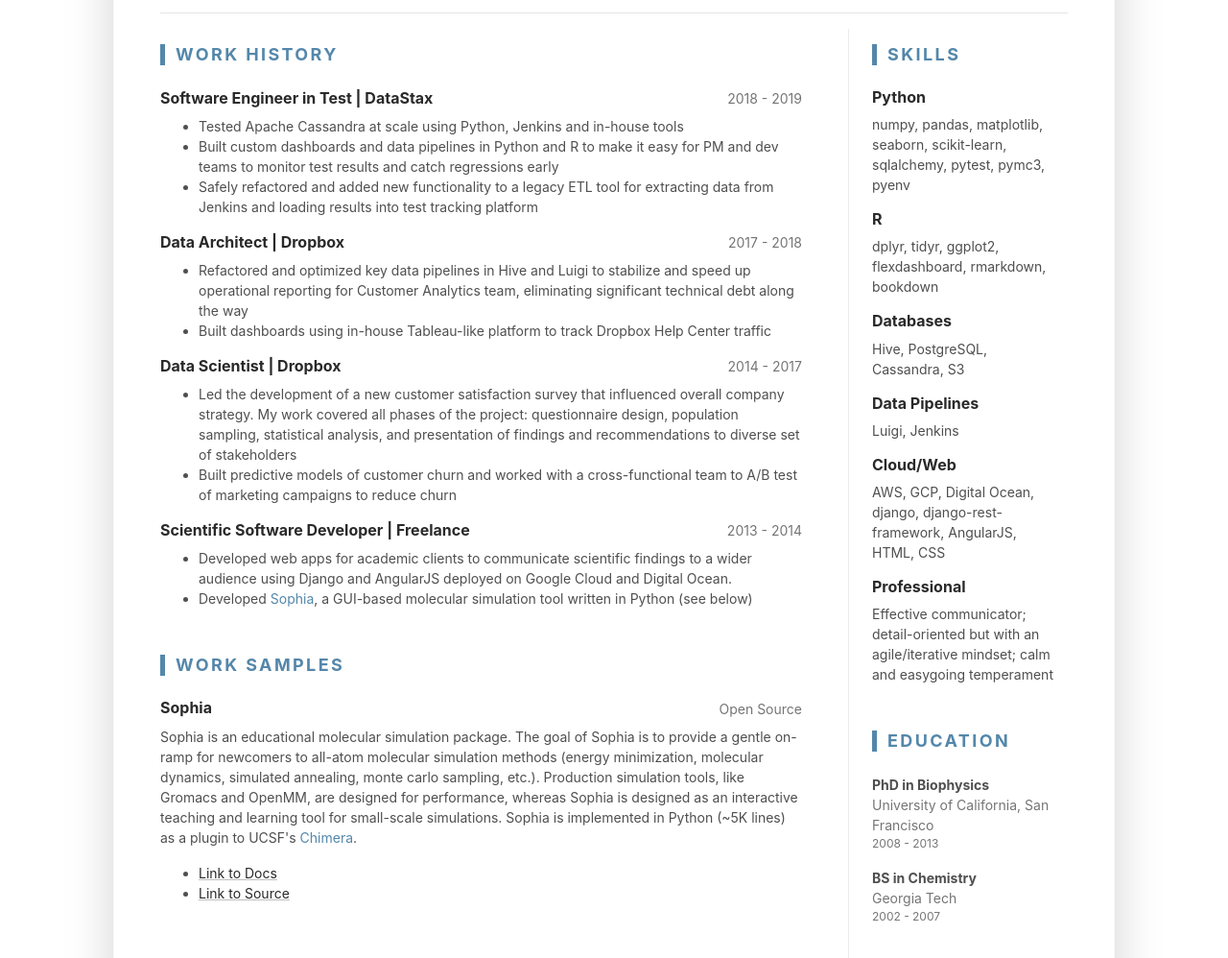
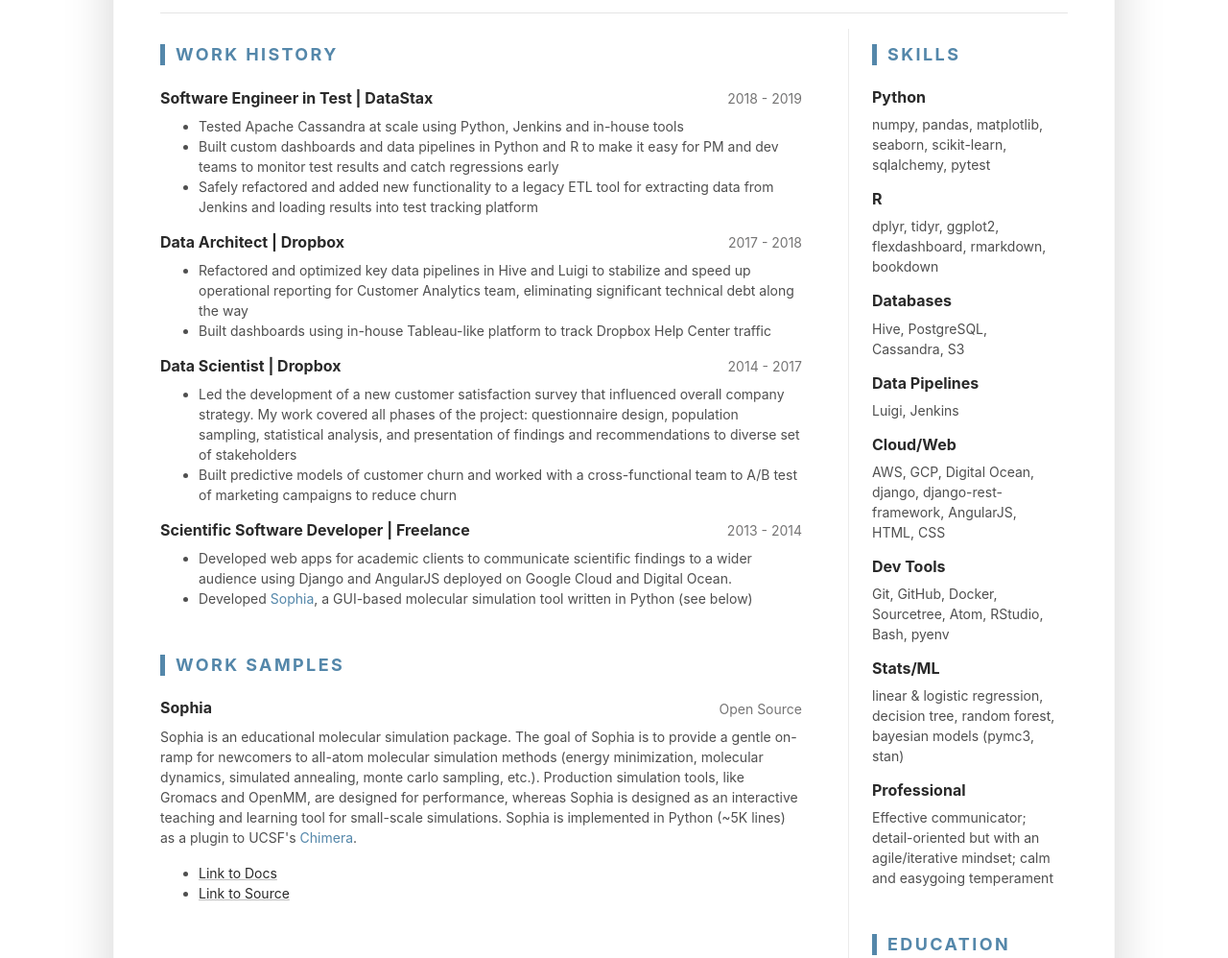
Before and after one commit to grollins/geoff-site, a plain HTML site: page index.html in a window 1280 px wide. Shown: the part 456-1454 px from the top of the page at 96% size. Drawn offline with Linux system fonts and the light colour scheme.

Commit message:
Add dev tools and stats/ml skills

```diff
--- a/index.html
+++ b/index.html
@@ -147,7 +147,7 @@
 									<div class="item">
 										<h4 class="item-title">Python</h4>
 										<ul class="list-unstyled resume-skills-list">
-											<li class="mb-2">numpy, pandas, matplotlib, seaborn, scikit-learn, sqlalchemy, pytest, pymc3, pyenv</li>
+											<li class="mb-2">numpy, pandas, matplotlib, seaborn, scikit-learn, sqlalchemy, pytest</li>
 										</ul>
 									</div><!--//item-->
 									<div class="item">
@@ -172,6 +172,18 @@
 										<h4 class="item-title">Cloud/Web</h4>
 										<ul class="list-unstyled resume-skills-list">
 											<li class="mb-2">AWS, GCP, Digital Ocean, django, django-rest-framework, AngularJS, HTML, CSS</li>
+										</ul>
+									</div><!--//item-->
+									<div class="item">
+										<h4 class="item-title">Dev Tools</h4>
+										<ul class="list-unstyled resume-skills-list">
+											<li class="mb-2">Git, GitHub, Docker, Sourcetree, Atom, RStudio, Bash, pyenv<li>
+										</ul>
+									</div><!--//item-->
+									<div class="item">
+										<h4 class="item-title">Stats/ML</h4>
+										<ul class="list-unstyled resume-skills-list">
+											<li class="mb-2">linear & logistic regression, decision tree, random forest, bayesian models (pymc3, stan)<li>
 										</ul>
 									</div><!--//item-->
 									<div class="item">
```
